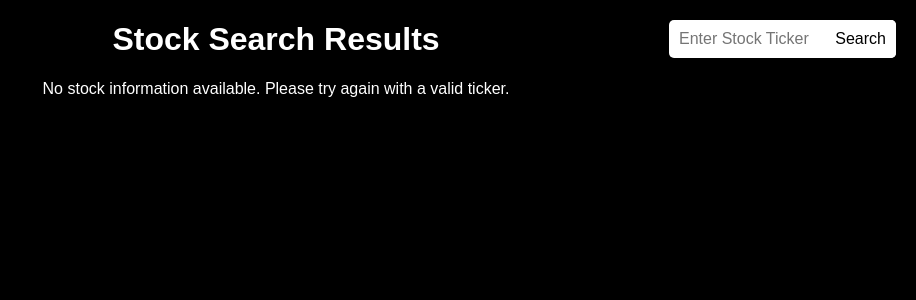
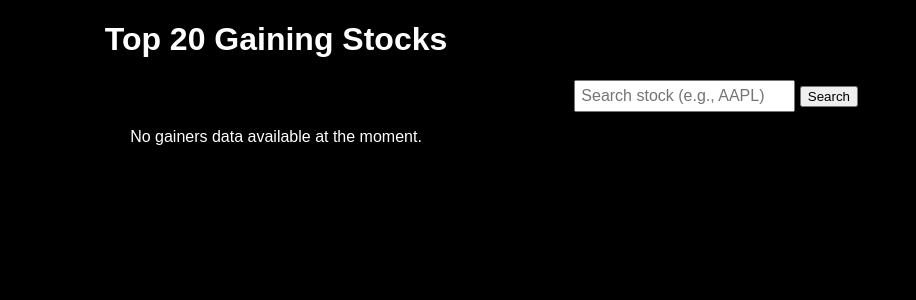
Before and after one commit to t-provelo/webapp-stock, a Flask app: template analysis/templates/stock.html in a window 1280 px wide. Shown: the top 300 px of the page, without its empty margins (364-1280 px from the left). Run offline with Flask 3, Linux system fonts and the light colour scheme; the template is opened without the code that fills it, so the values that code supplies are empty.

Commit message:
Update app.py stock.html

```diff
--- a/analysis/app.py
+++ b/analysis/app.py
@@ -3,41 +3,54 @@ import requests
 
 app = Flask(__name__)
 
-# Home route showing top 20 gainers
 @app.route('/')
-def index():
+def home():
+    # Fetch the top 20 gainers
     api_url = "https://financialmodelingprep.com/api/v3/gainers?apikey=cEIQ6q3OnK0zxQCJqnCeRjSLIVGsyEwx"
     response = requests.get(api_url)
 
     if response.status_code == 200:
-        gainers = response.json()  # Extract the data from the response
-        return render_template('index.html', gainers=gainers)
+        gainers_data = response.json()
+        top_20_gainers = gainers_data[:20]  # Only take the first 20 gainers
     else:
-        print("Failed to fetch data from API.")
-        return render_template('index.html', gainers=[])
+        top_20_gainers = []
 
-# Search route to search for stock by ticker
-@app.route('/search', methods=['GET', 'POST'])
+    return render_template('stock.html', gainers=top_20_gainers)
+
+
+@app.route('/search', methods=['POST'])
 def search():
-    stock_data = None
-    news_data = None
+    stock_symbol = request.form['stock_symbol']
 
-    if request.method == 'POST':
-        ticker = request.form.get('ticker')  # Get the stock ticker from the form
+    # Fetch stock data
+    stock_api_url = f"https://financialmodelingprep.com/api/v3/quote/{stock_symbol}?apikey=cEIQ6q3OnK0zxQCJqnCeRjSLIVGsyEwx"
+    stock_response = requests.get(stock_api_url)
 
-        # API calls to get stock information
-        stock_url = f"https://financialmodelingprep.com/api/v3/quote/{ticker}?apikey=cEIQ6q3OnK0zxQCJqnCeRjSLIVGsyEwx"
-        news_url = f"https://financialmodelingprep.com/api/v3/stock_news?tickers={ticker}&limit=5&apikey=cEIQ6q3OnK0zxQCJqnCeRjSLIVGsyEwx"
+    if stock_response.status_code == 200:
+        stock_data = stock_response.json()[0]
+        current_price = stock_data['price']
+        open_price = stock_data['dayLow']  # Using dayLow as placeholder for open price
+        close_price = stock_data['dayHigh']  # Using dayHigh as placeholder for close price
+    else:
+        stock_data = {}
+        current_price = open_price = close_price = "N/A"
 
-        stock_response = requests.get(stock_url)
-        news_response = requests.get(news_url)
+    # Fetch trending news articles
+    news_api_url = f"https://financialmodelingprep.com/api/v3/stock_news?symbol={stock_symbol}&limit=5&apikey=cEIQ6q3OnK0zxQCJqnCeRjSLIVGsyEwx"
+    news_response = requests.get(news_api_url)
 
-        if stock_response.status_code == 200:
-            stock_data = stock_response.json()[0]  # Get the stock information
-        if news_response.status_code == 200:
-            news_data = news_response.json()  # Get the news articles
+    if news_response.status_code == 200:
+        news_data = news_response.json()
+    else:
+        news_data = []
 
-    return render_template('search.html', stock_data=stock_data, news_data=news_data)
+    return render_template('stock.html',
+                           stock_data=stock_data,
+                           current_price=current_price,
+                           open_price=open_price,
+                           close_price=close_price,
+                           news_data=news_data)
+
 
 if __name__ == "__main__":
     app.run(debug=True)
--- a/analysis/templates/stock.html
+++ b/analysis/templates/stock.html
@@ -3,7 +3,7 @@
 <head>
     <meta charset="UTF-8">
     <meta name="viewport" content="width=device-width, initial-scale=1.0">
-    <title>Stock Search Results</title>
+    <title>Stock Market Analysis</title>
     <style>
         body {
             background-color: black;
@@ -25,62 +25,73 @@
             background-color: #333;
         }
         .search-bar {
-            position: absolute;
-            top: 20px;
-            right: 20px;
-            padding: 10px;
-            background-color: white;
-            color: black;
-            border: none;
-            border-radius: 5px;
+            text-align: right;
+            margin: 10px 50px;
+        }
+        input[type="text"] {
+            padding: 5px;
             font-size: 16px;
         }
-        .search-bar:focus {
-            outline: none;
+        .stock-info {
+            margin: 20px;
         }
     </style>
 </head>
 <body>
-    <h1>Stock Search Results</h1>
-
-    <!-- Search Form -->
-    <form action="/search" method="POST">
-        <input type="text" name="ticker" placeholder="Enter Stock Ticker" class="search-bar" required>
-        <button type="submit" class="search-bar">Search</button>
+    <h1>Top 20 Gaining Stocks</h1>
+    <form class="search-bar" action="/search" method="POST">
+        <input type="text" name="stock_symbol" placeholder="Search stock (e.g., AAPL)" required>
+        <button type="submit">Search</button>
     </form>
 
-    <!-- Display Stock Info -->
-    {% if stock_data %}
-    <h2>Stock Info for {{ stock_data['symbol'] }}</h2>
+    {% if gainers %}
         <table>
             <thead>
                 <tr>
-                <th>Current Price</th>
-                <th>Opening Price</th>
-                <th>Closing Price</th>
+                    <th>Ticker</th>
+                    <th>Company Name</th>
+                    <th>Price</th>
+                    <th>Change</th>
+                    <th>Change Percentage</th>
                 </tr>
             </thead>
             <tbody>
+                {% for gainer in gainers %}
                 <tr>
-                <td>${{ stock_data['price'] }}</td>
-                <td>${{ stock_data['dayLow'] }}</td>
-                <td>${{ stock_data['dayHigh'] }}</td>
+                    <td>{{ gainer.ticker }}</td>
+                    <td>{{ gainer.companyName }}</td>
+                    <td>${{ gainer.price }}</td>
+                    <td>{{ gainer.changes }}</td>
+                    <td>{{ gainer.changesPercentage }}%</td>
                 </tr>
+                {% endfor %}
             </tbody>
         </table>
+    {% else %}
+        <p>No gainers data available at the moment.</p>
+    {% endif %}
 
-    <!-- Display News Articles -->
-    <h2>Trending News for {{ stock_data['symbol'] }}</h2>
+    {% if stock_data %}
+        <div class="stock-info">
+            <h2>Stock Information for {{ stock_data.companyName }}</h2>
+            <p>Current Price: ${{ current_price }}</p>
+            <p>Opening Price: ${{ open_price }}</p>
+            <p>Closing Price: ${{ close_price }}</p>
+
+            <h3>Trending News:</h3>
+            {% if news_data %}
                 <ul>
                     {% for article in news_data %}
                     <li>
-            <a href="{{ article['url'] }}" target="_blank">{{ article['title'] }}</a>
-            <p>{{ article['publishedDate'] }} - {{ article['source'] }}</p>
+                        <a href="{{ article.url }}" target="_blank">{{ article.title }}</a>
+                        <p>{{ article.publishedDate }}</p>
                     </li>
                     {% endfor %}
                 </ul>
             {% else %}
-        <p>No stock information available. Please try again with a valid ticker.</p>
+                <p>No news available for this stock.</p>
+            {% endif %}
+        </div>
     {% endif %}
 </body>
 </html>
```
Lines whose indentation alone changed are shown as unchanged.
